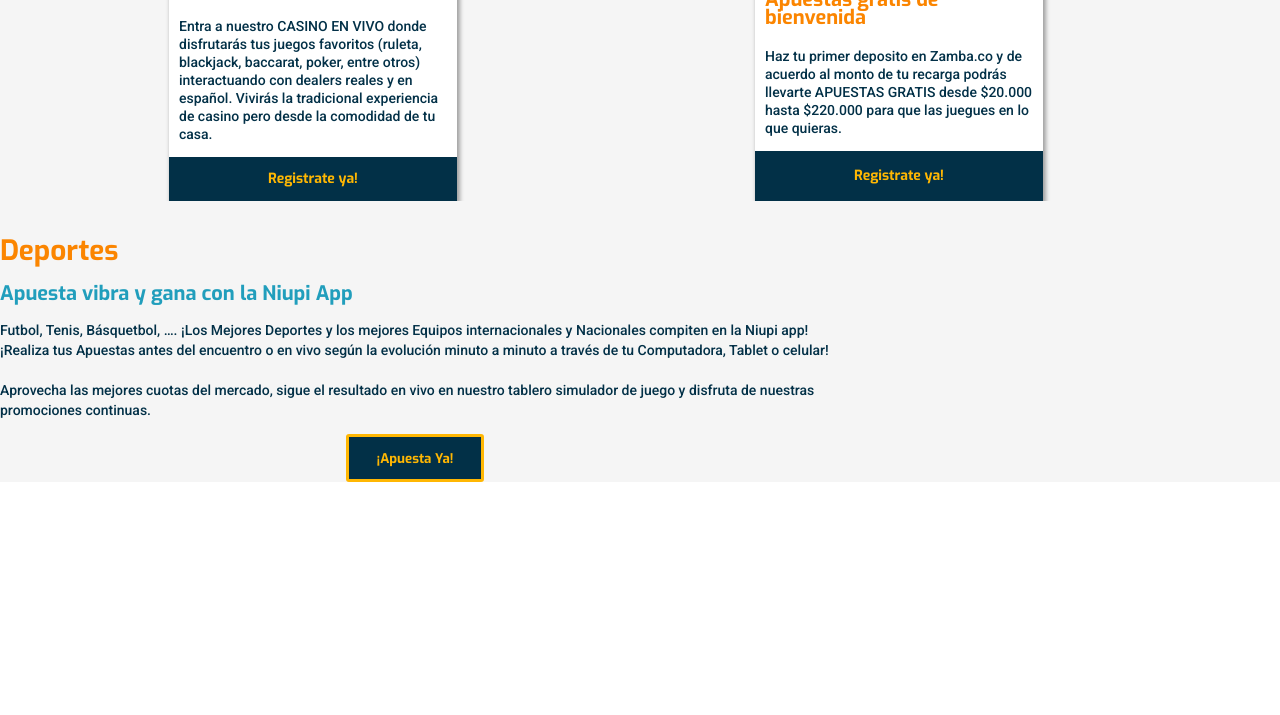
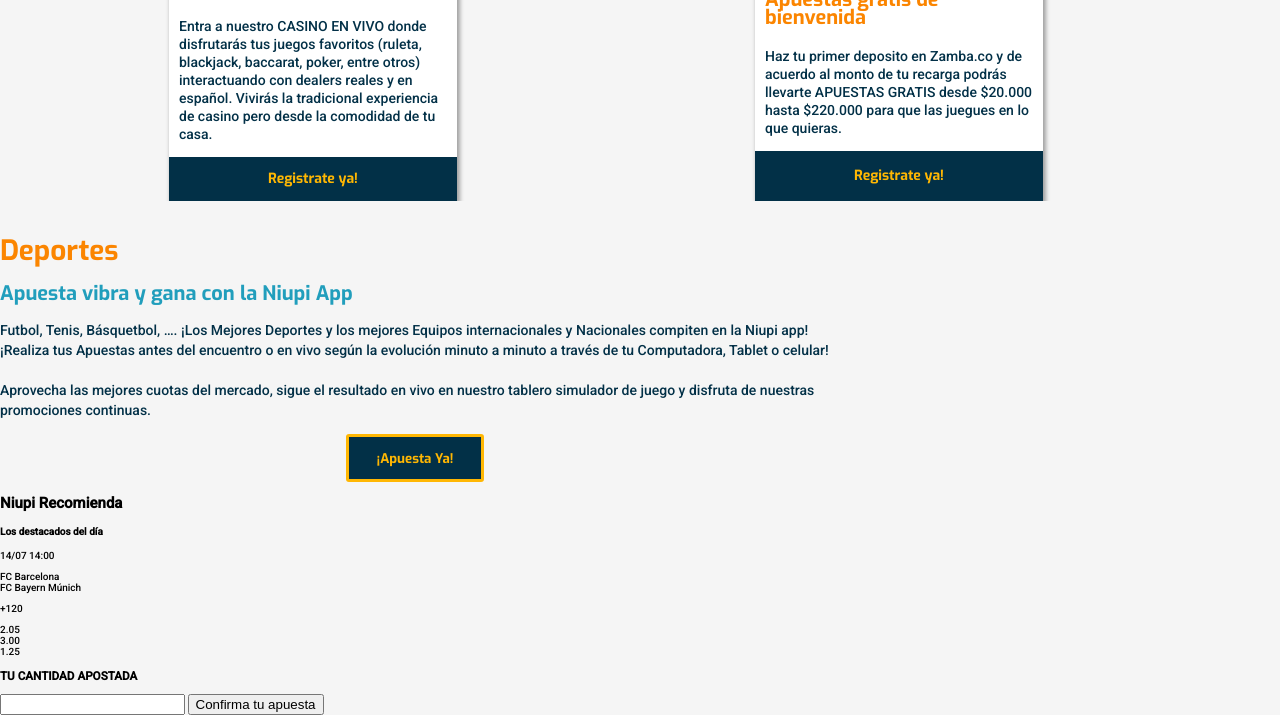
Before and after one commit to Kamiilo11/clonePage, a plain HTML site: page index.html in a window 1280 px wide. Shown: the part 494-1209 px from the top of the page. Before the commit the page ends 976 px from the top, so only its background shows below. Drawn offline with Linux system fonts and the light colour scheme.

Commit message:
Se agrega la seccion recomendacion solamente maquetada, faltan estilos

```diff
--- a/index.html
+++ b/index.html
@@ -22,9 +22,11 @@
     </header>
 
     <main>
+
         <section class="image-container">
             <img src="https://pbs.twimg.com/media/DX26wnUX0AITorn.jpg" alt="Niupi team">
         </section>
+
         <section>
             <section class="bonus-title-container">
                 <h1>En niupi app tienes muchas opciones de ganar!</h1>
@@ -52,6 +54,7 @@
                 </article>
             </div>
         </section>
+
         <section class="main-section-sports">
             <h2 class="main-section-sports__title">Deportes</h2>
             <h3 class="main-section-sports__subtitle">Apuesta vibra y gana con la Niupi App</h3>
@@ -59,6 +62,30 @@
             Aprovecha las mejores cuotas del mercado, sigue el resultado en vivo en nuestro tablero simulador de juego y disfruta de nuestras promociones continuas.</p>
             <button class="main-section-sports__button">¡Apuesta Ya!</button>
         </section>
+
+        <section class="main-recomended-bets">
+            <h2 class="main-recomended-bets__title">Niupi Recomienda</h2>
+            <h4 class="main-recomended-bets__subtitle">Los destacados del día</h4>
+            <article class="main-recomended-bets__card">
+                <div class="main-recomended-bets__card-text">
+                <p>14/07 14:00</p>
+                <p>FC Barcelona<br>FC Bayern Múnich</p>
+                <p>+120</p>
+                </div>
+                <div class="main-recomended-bets__card-odds">
+                    <div>2.05</div>
+                    <div>3.00</div>
+                    <div>1.25</div>
+                </div>
+            </article>
+            <section class="main-recomended-bets__confirm-bet">
+                <div class="main-recomended-bets__confirm-bet-container">
+                    <h3>TU CANTIDAD APOSTADA</h3>
+                </div>
+                <input type="number">
+                <button class="main-recomended-bets__confirm-bet-button">Confirma tu apuesta</button>
+            </section>
+        </section>
     </main>
 </body>
 </html>
--- a/style.css
+++ b/style.css
@@ -169,6 +169,7 @@ h1 {
     display: flex;
     flex-direction: column;
     justify-content: center;
+    scroll-snap-align: center;
     width: 95%;
     max-height: 380px;
     max-width: 288px;
@@ -270,3 +271,5 @@ h1 {
     background-color: var(--dark-blue);
     font-family: "Exo", sans-serif;
 }
+
+/*Seccion de recomendacion*/
```
